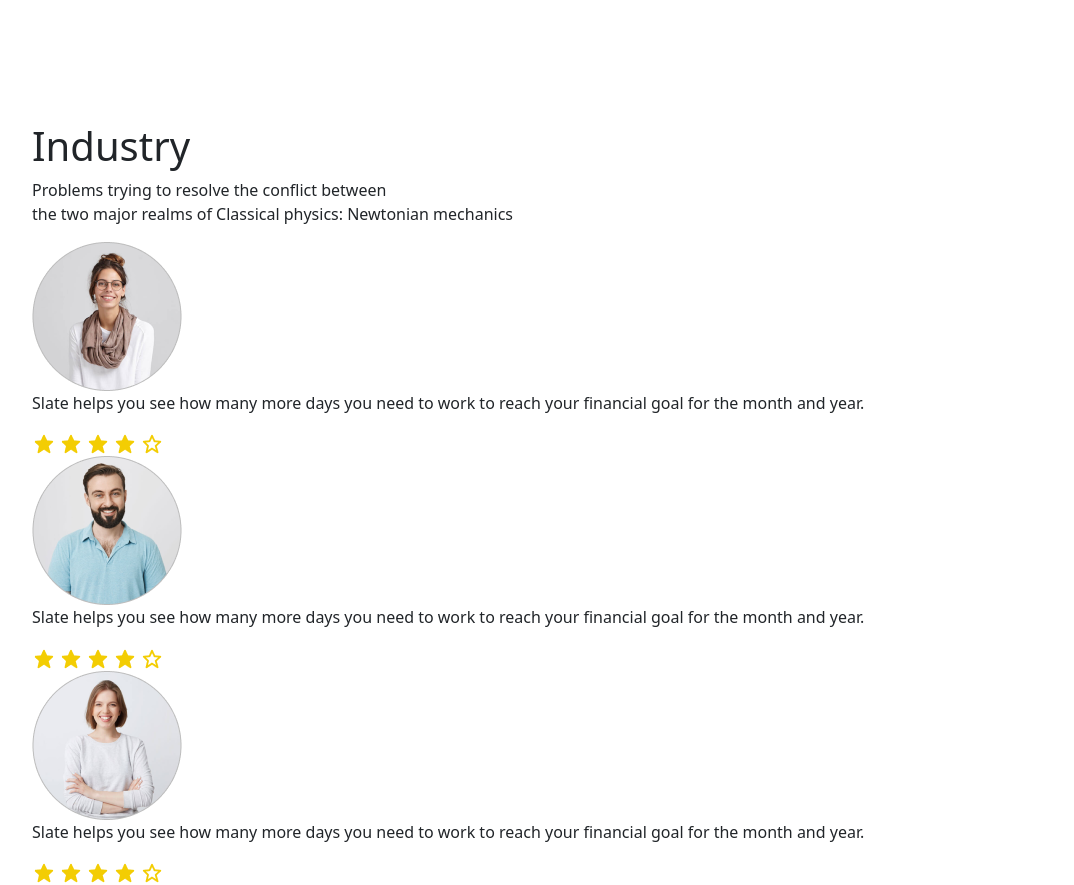
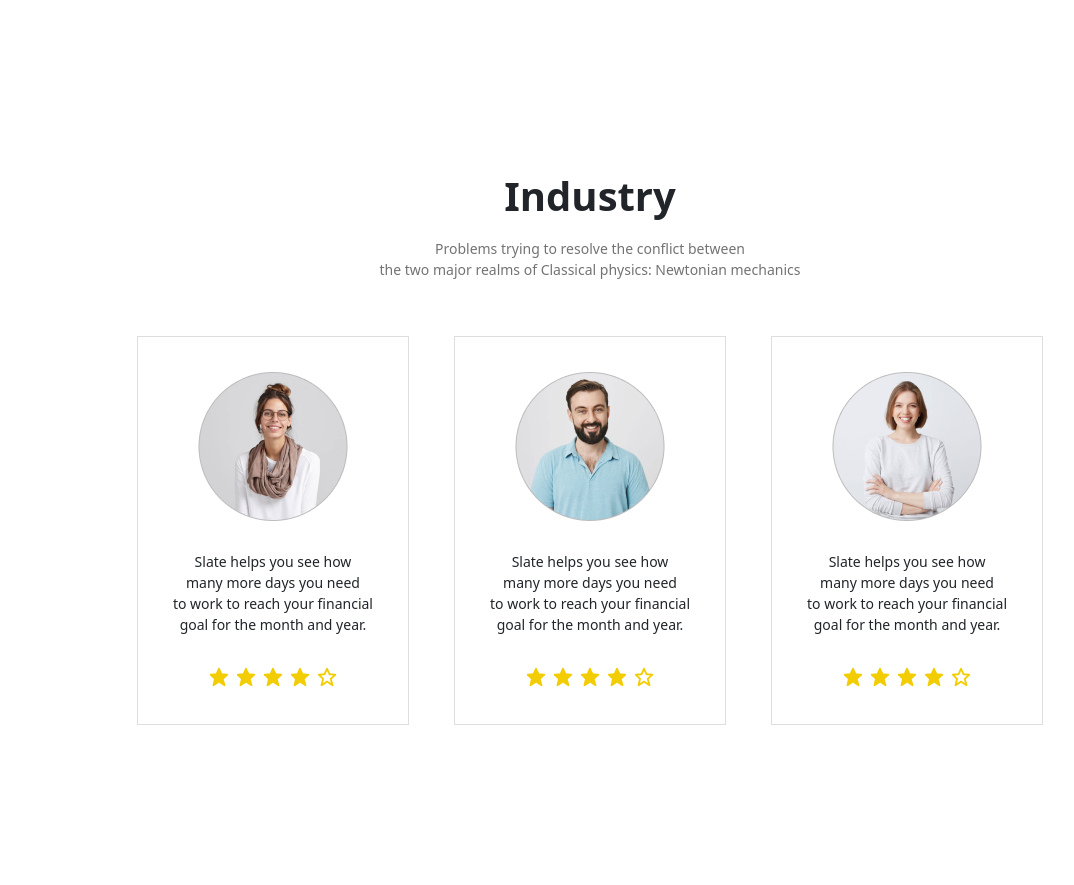
Before and after one commit to D4FF137/maket-pozdeev, a plain HTML site: page site/index.html in a window 1280 px wide. Shown: the part 1240-2125 px from the top of the page, without its empty margins (50-1124 px from the left). After the commit the page ends 2015 px from the top, so only its background shows below. Drawn offline with nearby package versions, Linux system fonts and the light colour scheme.

Commit message:
Add files via upload
сделал css для верха 2 секции

```diff
--- a/site/index.html
+++ b/site/index.html
@@ -145,28 +145,28 @@ Now we have given up.
           <div class="section2-cards">
             <div class="section2-card">
               <img src="./icon1.png" alt="">
-              <p>Slate helps you see how
-                many more days you need
-                to work to reach your financial
+              <p>Slate helps you see how <br>
+                many more days you need <br>
+                to work to reach your financial <br>
                 goal for the month and year.</p>
                 <img src="./stars.png" alt="">
             </div>
             <div class="section2-card">
               <img src="./icon2.png" alt="">
               <p>
-                Slate helps you see how
-many more days you need
-to work to reach your financial
-goal for the month and year.
+                Slate helps you see how <br>
+many more days you need <br>
+to work to reach your financial <br>
+goal for the month and year. <br>
               </p>
               <img src="./stars.png" alt="">
             </div>
             <div class="section2-card">
               <img src="./icon3.png" alt="">
               <p>
-                Slate helps you see how
-many more days you need
-to work to reach your financial
+                Slate helps you see how <br>
+many more days you need <br>
+to work to reach your financial <br>
 goal for the month and year.
               </p>
               <img src="./stars.png" alt="">
--- a/site/style.css
+++ b/site/style.css
@@ -169,3 +169,48 @@ body{
 .active img{
   color: #fff;
 }
+.section2{
+  padding-top: 50px;
+  padding-bottom: 50px;
+}
+.section2-top{
+  display: flex;
+  justify-content: center;
+  align-items: center;
+  flex-direction: column;
+}
+.section2-top h1{
+  font-weight: 700;
+  font-size: 40px;
+}
+.section2-top p{
+  padding-top: 10px;
+  color: #737373;
+  font-size: 14px;
+  font-weight: 500;
+  text-align: center;
+}
+.section2-content{
+  padding-top: 40px;
+}
+.section2-cards{
+  display: flex;
+  justify-content: center;
+  align-items: center;
+  gap: 45px;
+}
+.section2-card{
+  display: flex;
+  justify-content: center;
+  align-items: center;
+  flex-direction: column;
+  gap: 15px;
+  border: 1px solid #DEDEDE;
+  padding: 35px;
+}
+.section2-card p{
+  font-size: 14px;
+  font-weight: 500;
+  margin-top: 15px;
+  text-align: center;
+}
```
